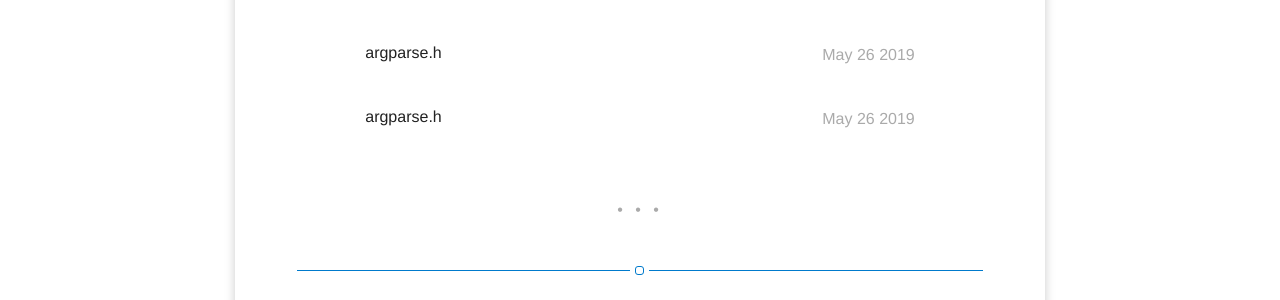
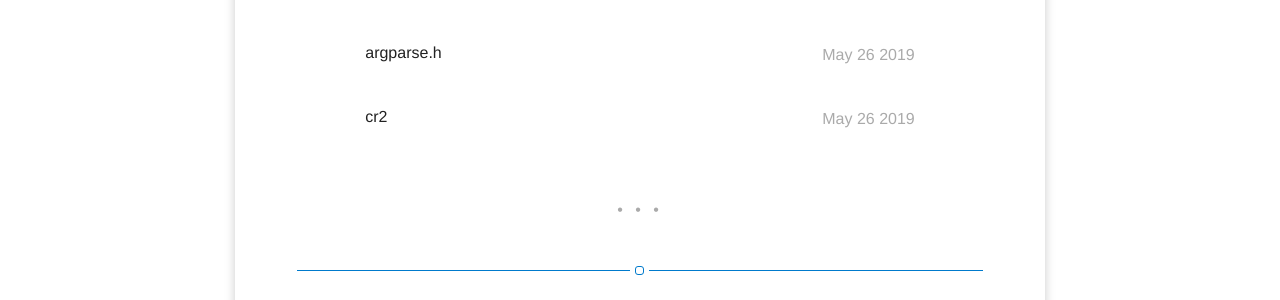
Before and after one commit to jamolnng/jamolnng.github.io, a Jekyll site: the page built from tags.html, in a window 1280 px wide. Shown: the part 1013-1313 px from the top of the page. Built offline with Jekyll 4.4.1, drawn with Linux system fonts in a browser that asks for light colours; nearby versions of some CDN libraries; library files that are not in the unit come from our copies.

Commit message:
Update 2020-09-04-cr2.markdown

```diff
--- a/_posts/2020-09-04-cr2.markdown
+++ b/_posts/2020-09-04-cr2.markdown
@@ -1,5 +1,5 @@
 ---
-title: "argparse.h"
+title: "cr2"
 layout: post
 date: 2019-05-26
 image:
@@ -9,7 +9,7 @@ category: project
 hidden: true
 projects: true
 author: jesselaning
-description: argparse.h
+description: RISCV RTOS in C
 ---
 [# cr2](https://github.com/jamolnng/cr2)
 C RISCV RTOS
```
